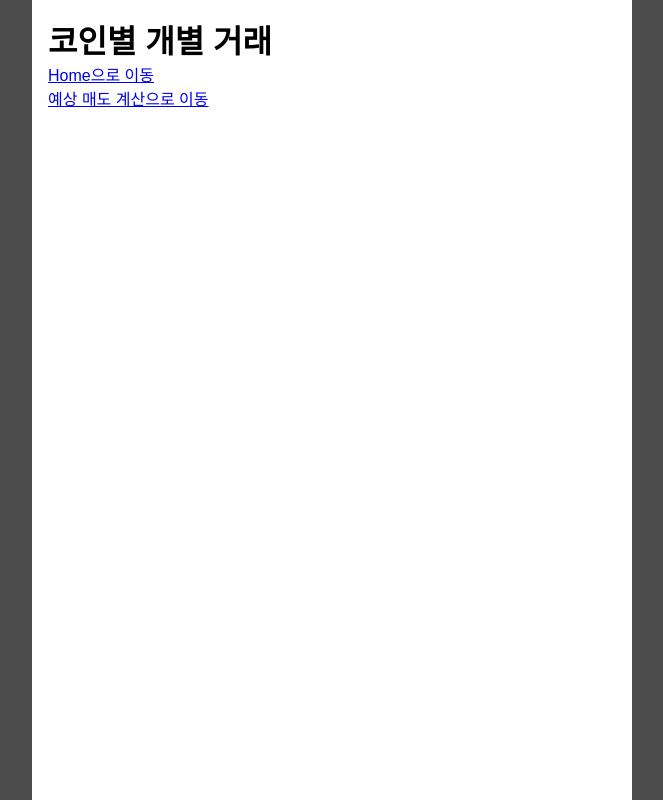
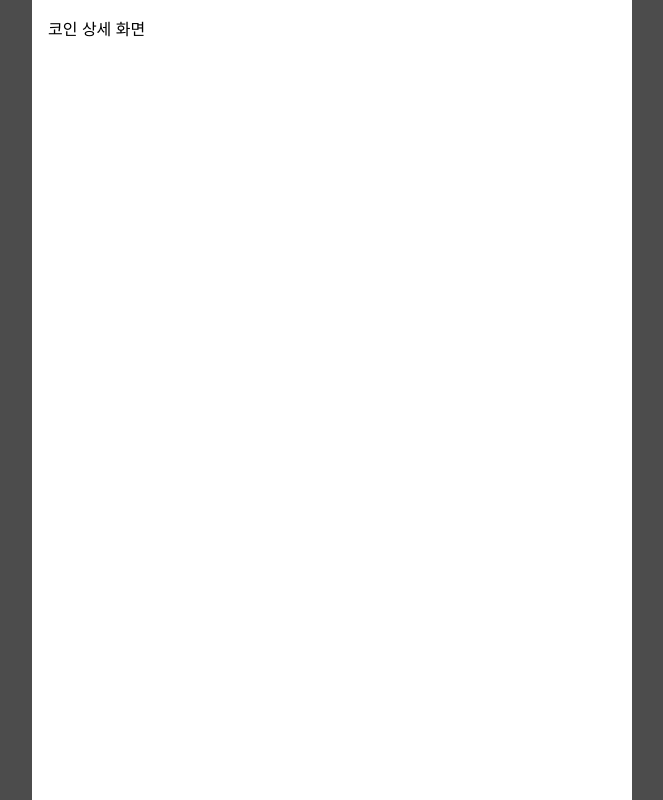
Before and after one commit to jhbdst-dev/crypto-lot-tracker, a React (Vite) app in the folder frontend/: page /coins/BTC in a window 1280 px wide. Shown: the whole page, without its empty margins (308-971 px from the left). Built offline with nearby package versions, Linux system fonts and the light colour scheme.

Commit message:
코인 카드 클릭 시 상세 화면 이동

```diff
--- a/frontend/src/pages/CoinDetailPage.tsx
+++ b/frontend/src/pages/CoinDetailPage.tsx
@@ -1,19 +1,9 @@
-import { Link } from "react-router-dom"
+import "./CoinDetailPage.css"
 
 function CoinDetailPage() {
     return (
-        <main>
-            <h1>코인별 개별 거래</h1>
-
-            <Link to="/">
-                Home으로 이동
-            </Link>
-
-            <br />
-
-            <Link to="/coins/BTC/trades/1/sell">
-                예상 매도 계산으로 이동
-            </Link>
+        <main className="coin-detail-page">
+            코인 상세 화면
         </main>
     )
 }
--- a/frontend/src/pages/HomePage.css
+++ b/frontend/src/pages/HomePage.css
@@ -119,13 +119,25 @@
 
 /* 코인 카드 */
 .coin-card {
+    display: block;
+    color: inherit;
+    text-decoration: none;
+
     margin-top: 12px;
-
     border: 1px solid #e5e7eb;
     border-radius: 16px;
     background: #ffffff;
+    overflow: hidden;
 
-    overflow: hidden;
+    cursor: pointer;
+}
+
+.coin-card:hover {
+    box-shadow: 0 4px 12px rgba(0, 0, 0, 0.08);
+}
+
+.coin-card:active {
+    transform: scale(0.99);
 }
 
 .coin-card__header {
--- a/frontend/src/pages/HomePage.tsx
+++ b/frontend/src/pages/HomePage.tsx
@@ -1,4 +1,5 @@
 import "./HomePage.css"
+import { Link } from "react-router-dom"
 
 function HomePage() {
     return (
@@ -60,7 +61,8 @@ function HomePage() {
             </section>
 
 
-            <section className="coin-card">
+            <Link className="coin-card"
+                to="/coins/BTC">
 
                 <div className="coin-card__header">
 
@@ -113,9 +115,10 @@ function HomePage() {
 
                 </div>
 
-            </section>
+            </Link>
 
-            <section className="coin-card">
+            <Link className="coin-card"
+                to="/coins/XRP">
 
                 <div className="coin-card__header">
 
@@ -168,9 +171,10 @@ function HomePage() {
 
                 </div>
 
-            </section>
+            </Link>
 
-            <section className="coin-card">
+            <Link className="coin-card"
+                to="/coins/ETH">
 
                 <div className="coin-card__header">
 
@@ -223,7 +227,7 @@ function HomePage() {
 
                 </div>
 
-            </section>
+            </Link>
 
         </main>
     )
```
Also changed, not shown: frontend/logs(1)/2026_07_19.md (+6 -0 lines), frontend/src/pages/CoinDetailPage.css (added).
